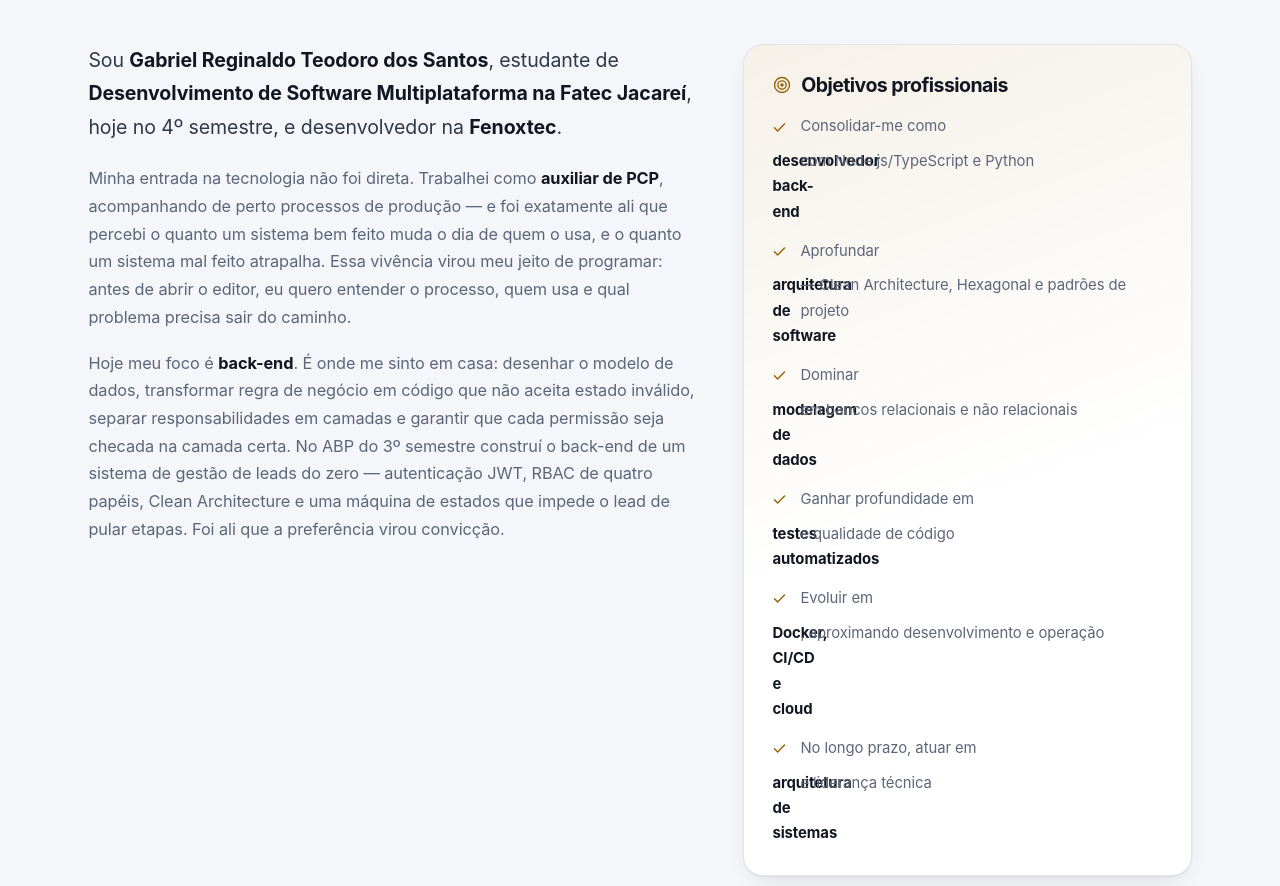
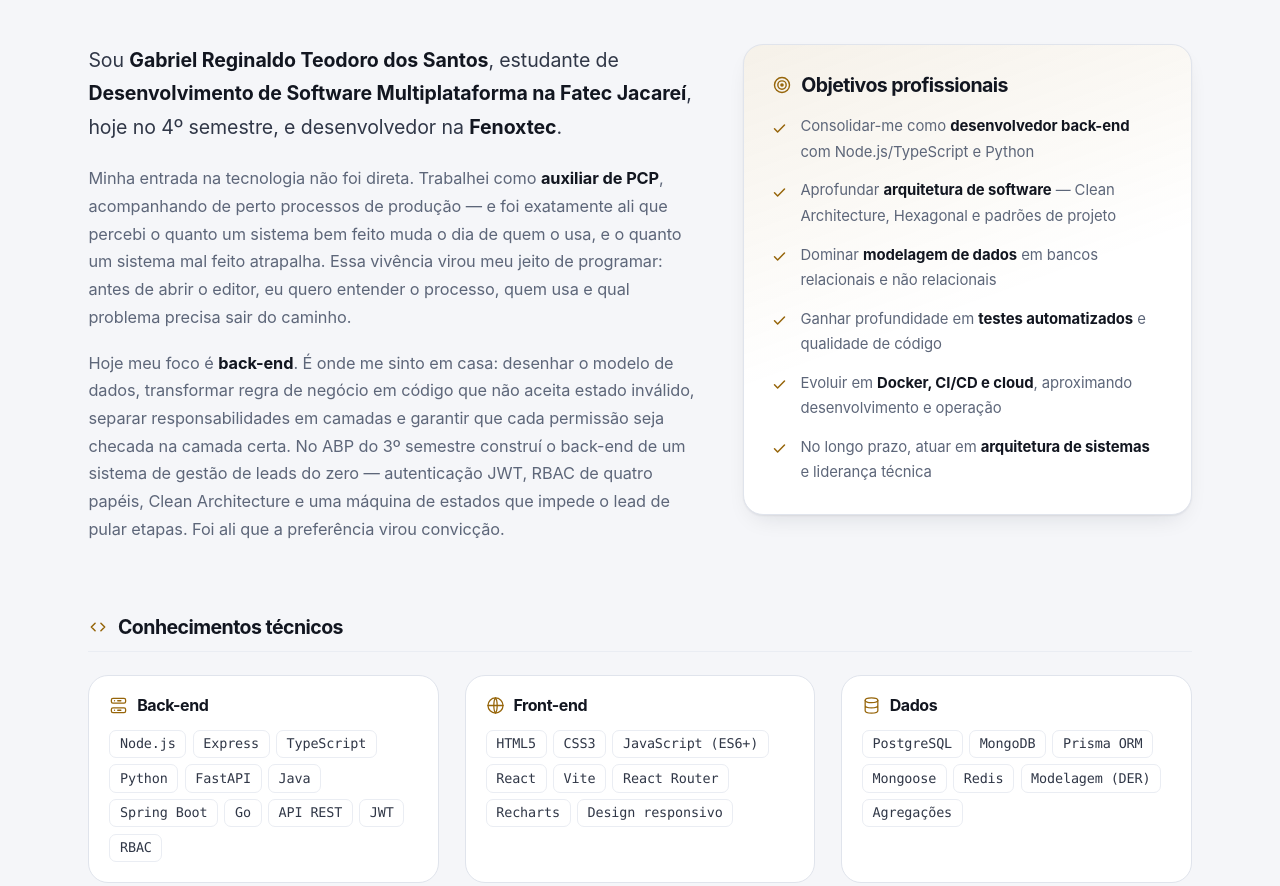
Before and after one commit to fatec-jacarei-dsm-portfolio/ra2581392613045, a plain HTML site: page docs/index.html in a window 1280 px wide. Shown: the part 942-1828 px from the top of the page. Drawn offline with Linux system fonts and the light colour scheme.

Commit message:
fix: corrige quebra de texto na lista de objetivos profissionais

```diff
--- a/docs/css/style.css
+++ b/docs/css/style.css
@@ -504,13 +504,19 @@ button { font: inherit; color: inherit; cursor: pointer; }
 }
 .goals__title .ico { width: 20px; height: 20px; color: var(--accent); }
 .goals__list { display: grid; gap: .85rem; }
+/* Ícone em absoluto, e não em grid/flex: os <b> dentro do <li> viravam itens
+   de grade próprios e quebravam o texto na coluna do ícone. */
 .goals__list li {
-  display: grid; grid-template-columns: 1.15rem 1fr; gap: .6rem;
-  align-items: start;
+  position: relative;
+  padding-left: 1.75rem;
   font-size: .93rem;
   color: var(--muted);
 }
-.goals__list .ico { width: 15px; height: 15px; margin-top: .35em; color: var(--accent); }
+.goals__list .ico {
+  position: absolute; left: 0; top: .42em;
+  width: 15px; height: 15px;
+  color: var(--accent);
+}
 
 /* ---------------------------------------------------------- 8. SKILLS */
 .skills__grid {
```
